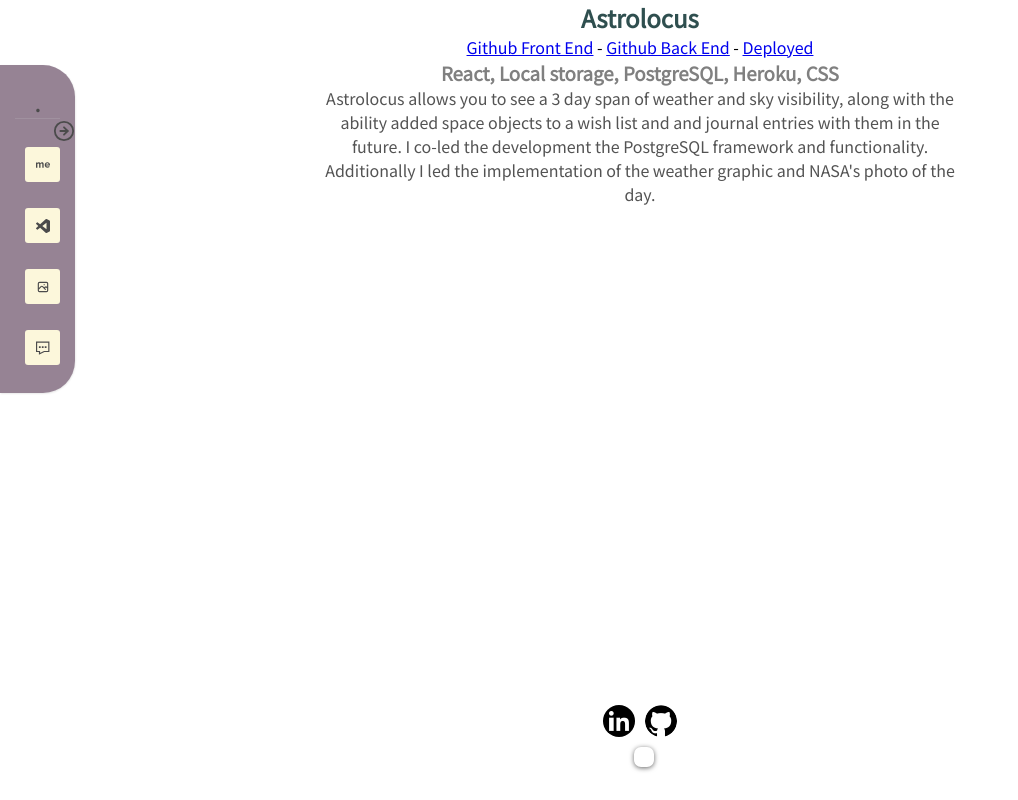
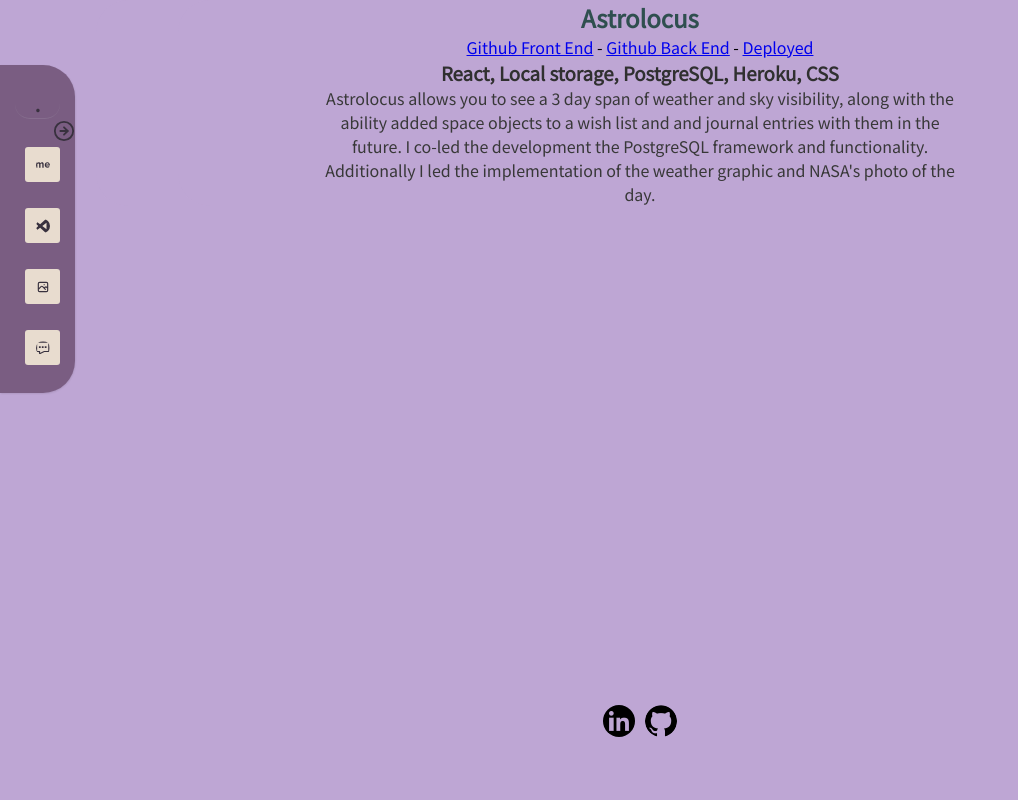
Before and after one commit to mckubisiak/my-portfolio, a React (Create React App) app: page /code in a window 1280 px wide. Shown: the whole page, without its empty margins (0-1018 px from the left). Built offline with nearby package versions, Linux system fonts and the light colour scheme.

Commit message:
updated styling

```diff
--- a/src/App.css
+++ b/src/App.css
@@ -6,7 +6,12 @@ font-family: 'Roboto', sans-serif; */
     text-align: center;
     font-family: 'Noto Sans JP', sans-serif;
     /* font-family: 'Roboto', sans-serif; */
+    border-radius: 2em;
 
+}
+
+html {
+  background-color: #bea6d4;
 }
 
 .footer {
@@ -25,15 +30,13 @@ font-family: 'Roboto', sans-serif; */
   align-self: center;
   max-width: 85%;
   align-items: center;
+  background-color: #bea6d4;
 }
 
-.backgroundColor {
-  background-color: #172727;
-}
 
 .main {
   width: 70%;
-  color: #535353;
+  color: #383838;
 }
 
 .App {
--- a/src/Components/About.js
+++ b/src/Components/About.js
@@ -4,14 +4,14 @@ import React, { Component } from 'react'
 export default class About extends Component {
     render() {
         return (
-            <div >
+            <div className='aboutDiv' >
                 <h1 className='main'>About Kubisiak</h1>
                 <div>
                     <img src="https://scontent.fhio2-1.fna.fbcdn.net/v/t1.15752-9/224017288_926009834646601_2786340127800676735_n.jpg?_nc_cat=102&ccb=1-3&_nc_sid=ae9488&_nc_ohc=wYwCLSJORWUAX-GPsEp&_nc_ht=scontent.fhio2-1.fna&oh=524c6c70cb847cf0167fbad9db434384&oe=6126008C" alt="Kubisiak" />
                     <article className='mainDiv'>
 
                     <p className='main'>
-                        A queer trans Software Engineer. I love mutually developing with people and supporting everyone's common as well as individuals goals. Photography and <a href= "https://docs.google.com/document/d/1Tb3ETGO7tTbJFjT9ZHOJqpmd-qvIyq-JAkz8kT4pQfY/edit" target="_blank" rel="noopener noreferrer"> Mutual Aid </a> are other avenues I like to participate in community.
+                        A queer trans Software Engineer. I love developing with people and supporting everyone's common, as well as individual goals. Photography and <a href= "https://docs.google.com/document/d/1Tb3ETGO7tTbJFjT9ZHOJqpmd-qvIyq-JAkz8kT4pQfY/edit" target="_blank" rel="noopener noreferrer"> Mutual Aid </a> are other avenues I like to participate in my community.
                         </p>
 
                     </article>
--- a/src/Components/Code.css
+++ b/src/Components/Code.css
@@ -1,5 +1,5 @@
 h3 {
-    color: grey;
+    color: rgb(48, 48, 48);
     max-width: 95%;
 }
 
--- a/src/Components/Footer.js
+++ b/src/Components/Footer.js
@@ -1,5 +1,5 @@
 import React, { Component } from 'react'
-import Switch from "react-switch";
+// import Switch from "react-switch";
 
 export default class Footer extends Component {
     state = {
@@ -18,12 +18,12 @@ export default class Footer extends Component {
         if ( this.state.checked ){
             //Day
             let bodyColor = document.getElementsByTagName("BODY")[0];
-bodyColor.style.backgroundColor = "#171717";
-            }
+            bodyColor.style.backgroundColor = "#171717";
+        }
             else if( this.state.checked === false){
             //Night
             let bodyColor = document.getElementsByTagName("BODY")[0];
-bodyColor.style.backgroundColor = "#f2e4ff";
+bodyColor.style.backgroundColor = "#171717";
             }
         }
 
@@ -36,7 +36,7 @@ bodyColor.style.backgroundColor = "#f2e4ff";
                             </a>
 
                         <br></br>
-                <label htmlFor="material-switch">
+                {/* <label htmlFor="material-switch">
             <Switch
             checked={this.state.checked}
             onChange={this.handleChange}
@@ -53,7 +53,7 @@ bodyColor.style.backgroundColor = "#f2e4ff";
             className="react-switch"
             id="material-switch"
             />
-        </label>
+        </label>  */}
 
                {/*  <p><span>☾</span> 2021 Kubisiak</p>*/}
             </div>
```
